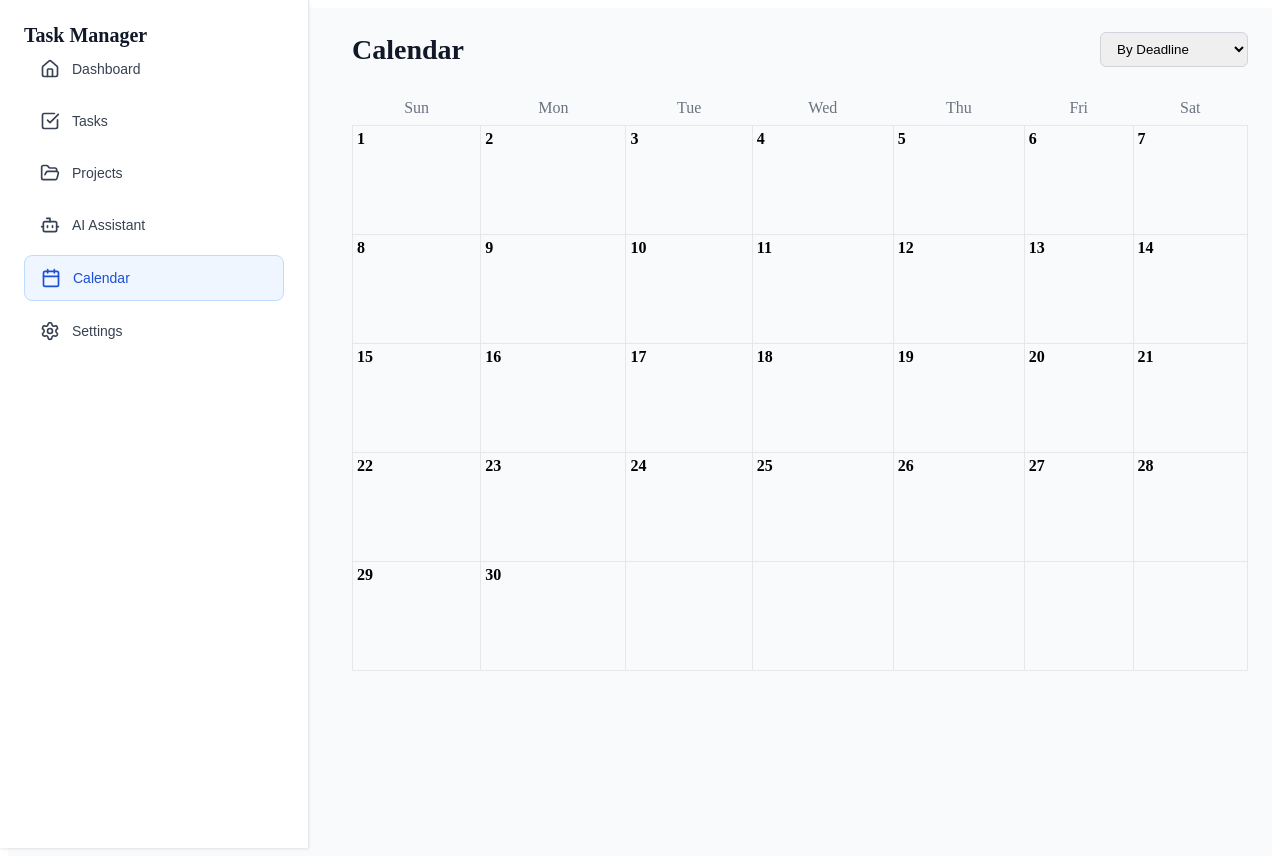
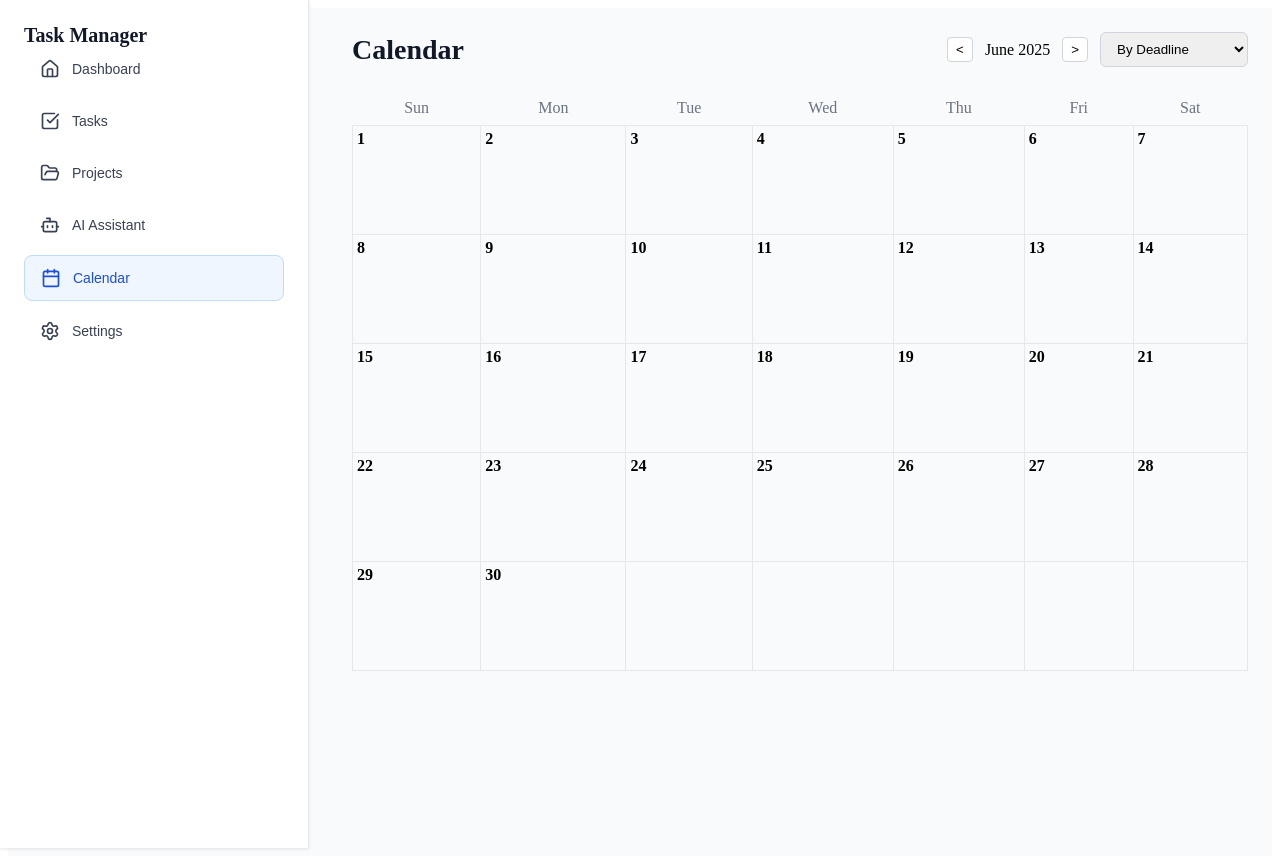
Before and after one commit to Bu-bot/task-manager-pwa, a React (Create React App) app: page / in a window 1280 px wide. Both pictures are taken after a click on the button "Calendar". Built offline with nearby package versions, Linux system fonts and the light colour scheme.

Commit message:
Add calendar navigation and task display

```diff
--- a/src/pages/CalendarPage.tsx
+++ b/src/pages/CalendarPage.tsx
@@ -8,10 +8,10 @@ interface CalendarPageProps {
 
 export const CalendarPage: React.FC<CalendarPageProps> = ({ tasks, onTaskClick }) => {
   const [viewBy, setViewBy] = useState<'deadline' | 'creation'>('deadline');
+  const [currentDate, setCurrentDate] = useState(new Date());
 
-  const today = new Date();
-  const year = today.getFullYear();
-  const month = today.getMonth();
+  const year = currentDate.getFullYear();
+  const month = currentDate.getMonth();
 
   const startDay = new Date(year, month, 1).getDay();
   const daysInMonth = new Date(year, month + 1, 0).getDate();
@@ -44,6 +44,22 @@ export const CalendarPage: React.FC<CalendarPageProps> = ({ tasks, onTaskClick }
     <div style={{ maxWidth: '1000px' }}>
       <div style={{ display: 'flex', justifyContent: 'space-between', alignItems: 'center', marginBottom: '24px' }}>
         <h1 style={{ fontSize: '28px', fontWeight: 600, color: '#111827', margin: 0 }}>Calendar</h1>
+        <div style={{ display: 'flex', alignItems: 'center', gap: '12px' }}>
+          <button
+            onClick={() => setCurrentDate(new Date(year, month - 1, 1))}
+            style={{ border: '1px solid #d1d5db', background: 'white', padding: '4px 8px', borderRadius: '4px', cursor: 'pointer' }}
+          >
+            &lt;
+          </button>
+          <div style={{ fontWeight: 500 }}>
+            {currentDate.toLocaleString('default', { month: 'long', year: 'numeric' })}
+          </div>
+          <button
+            onClick={() => setCurrentDate(new Date(year, month + 1, 1))}
+            style={{ border: '1px solid #d1d5db', background: 'white', padding: '4px 8px', borderRadius: '4px', cursor: 'pointer' }}
+          >
+            &gt;
+          </button>
           <select
             value={viewBy}
             onChange={e => setViewBy(e.target.value as 'deadline' | 'creation')}
@@ -52,6 +68,7 @@ export const CalendarPage: React.FC<CalendarPageProps> = ({ tasks, onTaskClick }
             <option value="deadline">By Deadline</option>
             <option value="creation">By Creation Date</option>
           </select>
+        </div>
       </div>
       <table style={{ width: '100%', borderCollapse: 'collapse' }}>
         <thead>
```
Also changed, not shown: 1 other file (tests, documents, lock files or other folders). Lines whose indentation alone changed are shown as unchanged.
